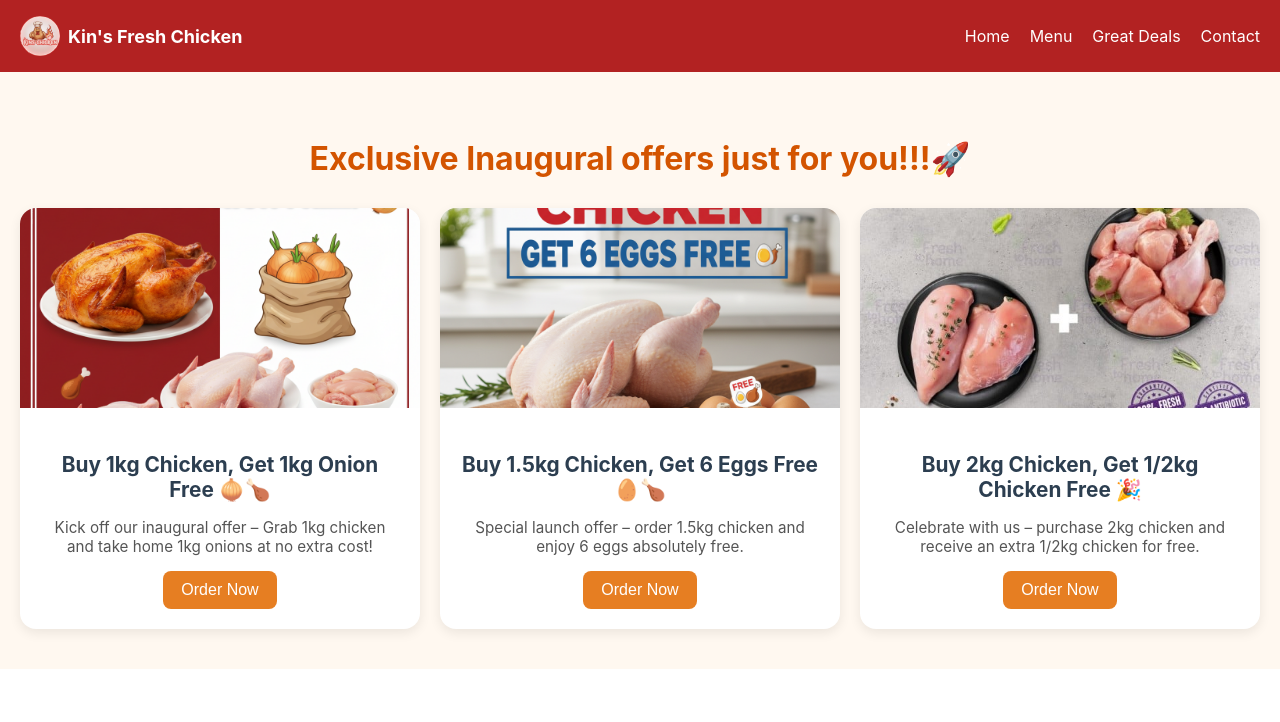
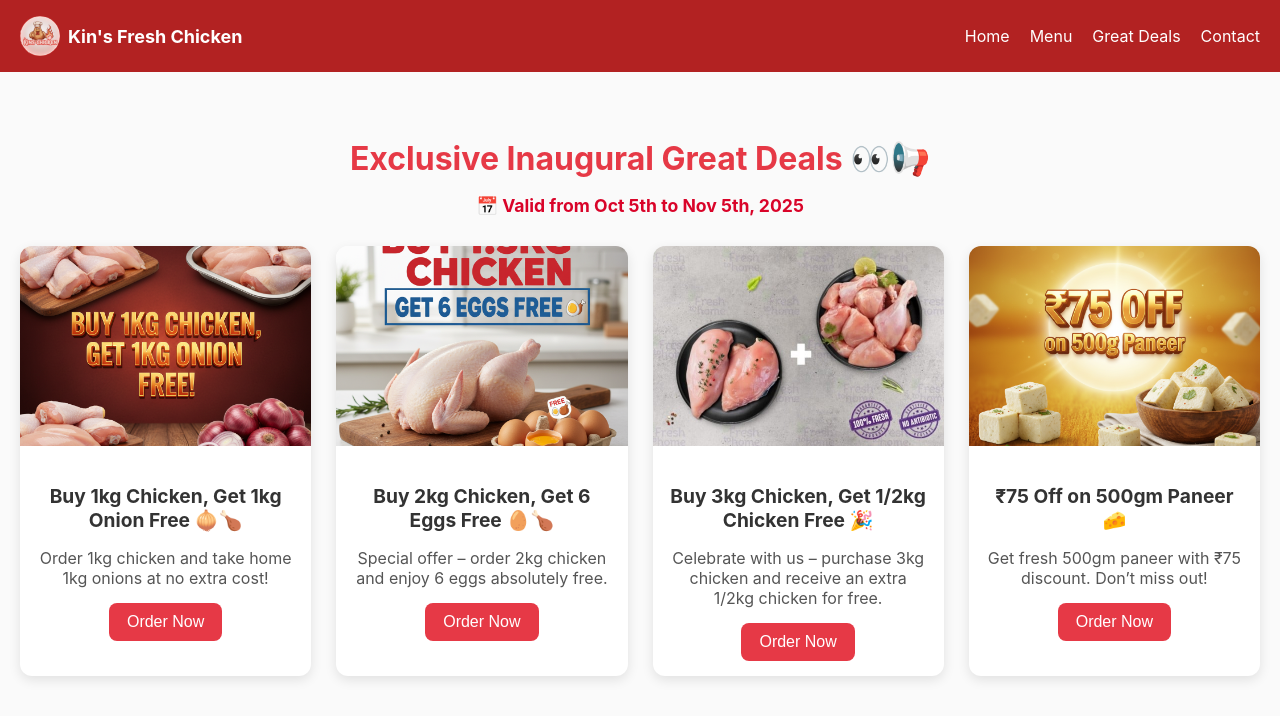
Before and after one commit to Prabaharan45/kinsfreshchicken, a React (Create React App) app: page /deals in a window 1280 px wide. Shown: the top 722 px of the page. Built offline with nearby package versions, Linux system fonts and the light colour scheme.

Commit message:
Update Deals component with new inaugural offers and CSS styling

```diff
--- a/src/components/Deals.css
+++ b/src/components/Deals.css
@@ -1,35 +1,40 @@
 .deals {
   padding: 40px 20px;
   text-align: center;
-  background: #fff8f0; /* soft chicken-shop vibe */
+  background: #fafafa;
 }
 
 .deals-heading {
   font-size: 2rem;
   font-weight: bold;
-  color: #d35400;
+  color: #e63946;
+  margin-bottom: 10px;
+}
+
+.deals-validity {
+  font-size: 1.1rem;
+  font-weight: bold;
+  color: #d90429;
   margin-bottom: 30px;
 }
 
 .deals-grid {
   display: grid;
   grid-template-columns: repeat(auto-fit, minmax(280px, 1fr));
-  gap: 20px;
+  gap: 25px;
   justify-content: center;
-  align-items: stretch;
 }
 
 .deal-card {
-  background: #ffffff;
-  border-radius: 16px;
-  box-shadow: 0px 4px 12px rgba(0, 0, 0, 0.08);
+  background: #fff;
+  border-radius: 12px;
   overflow: hidden;
-  transition: transform 0.3s ease, box-shadow 0.3s ease;
+  box-shadow: 0 4px 12px rgba(0, 0, 0, 0.1);
+  transition: transform 0.25s ease-in-out;
 }
 
 .deal-card:hover {
-  transform: translateY(-5px);
-  box-shadow: 0px 6px 18px rgba(0, 0, 0, 0.12);
+  transform: translateY(-8px);
 }
 
 .deal-img {
@@ -39,33 +44,32 @@
 }
 
 .deal-content {
-  padding: 20px;
+  padding: 15px;
 }
 
 .deal-content h3 {
-  font-size: 1.3rem;
-  color: #2c3e50;
+  font-size: 1.2rem;
+  color: #333;
   margin-bottom: 10px;
 }
 
 .deal-content p {
-  font-size: 0.95rem;
+  font-size: 1rem;
   color: #555;
   margin-bottom: 15px;
 }
 
 .order-btn {
-  display: inline-block;
-  background: #e67e22;
+  background: #e63946;
   color: white;
+  border: none;
+  padding: 10px 18px;
   font-size: 1rem;
-  padding: 10px 18px;
-  border: none;
   border-radius: 8px;
   cursor: pointer;
-  transition: background 0.3s ease;
+  transition: background 0.3s;
 }
 
 .order-btn:hover {
-  background: #d35400;
+  background: #b81f31;
 }
--- a/src/components/Deals.js
+++ b/src/components/Deals.js
@@ -2,24 +2,30 @@ import React from "react";
 import wingsDealImg from "../assets/wings-deal.jpg";
 import crispyDealImg from "../assets/crispy-deal.jpg";
 import comboDealImg from "../assets/combo-deal.jpg";
+import paneerDealImg from "../assets/paneer-deal.jpg"; // add an image for paneer deal
 import "./Deals.css";
 
 function Deals() {
   const offers = [
     {
       title: "Buy 1kg Chicken, Get 1kg Onion Free 🧅🍗",
-      desc: "Kick off our inaugural offer – Grab 1kg chicken and take home 1kg onions at no extra cost!",
+      desc: "Order 1kg chicken and take home 1kg onions at no extra cost!",
       img: wingsDealImg,
     },
     {
-      title: "Buy 1.5kg Chicken, Get 6 Eggs Free 🥚🍗",
-      desc: "Special launch offer – order 1.5kg chicken and enjoy 6 eggs absolutely free.",
+      title: "Buy 2kg Chicken, Get 6 Eggs Free 🥚🍗",
+      desc: "Special offer – order 2kg chicken and enjoy 6 eggs absolutely free.",
       img: crispyDealImg,
     },
     {
-      title: "Buy 2kg Chicken, Get 1/2kg Chicken Free 🎉",
-      desc: "Celebrate with us – purchase 2kg chicken and receive an extra 1/2kg chicken for free.",
+      title: "Buy 3kg Chicken, Get 1/2kg Chicken Free 🎉",
+      desc: "Celebrate with us – purchase 3kg chicken and receive an extra 1/2kg chicken for free.",
       img: comboDealImg,
+    },
+    {
+      title: "₹75 Off on 500gm Paneer 🧀",
+      desc: "Get fresh 500gm paneer with ₹75 discount. Don’t miss out!",
+      img: paneerDealImg,
     },
   ];
 
@@ -34,7 +40,9 @@ function Deals() {
 
   return (
     <div className="deals">
-      <h2 className="deals-heading"> Exclusive Inaugural offers just for you!!!🚀</h2>
+      <h2 className="deals-heading">Exclusive Inaugural Great Deals 👀📢</h2>
+      <p className="deals-validity">📅 Valid from Oct 5th to Nov 5th, 2025</p>
+
       <div className="deals-grid">
         {offers.map((deal, index) => (
           <div key={index} className="deal-card">
--- a/src/components/Home.js
+++ b/src/components/Home.js
@@ -1,7 +1,7 @@
 import React, { useState } from "react";
 import "./Home.css";
 import { motion } from "framer-motion";
-import heroImage from "../assets/chicken.jpg";
+import heroImage from "../assets/chicken1.jpg";
 import aboutImage from "../assets/logo.jpg";
 import dish1 from "../assets/skinless.jpg";
 import dish2 from "../assets/liver.jpg";
```
Also changed, not shown: src/assets/paneer-deal.jpg (added), src/assets/wings-deal.jpg.
